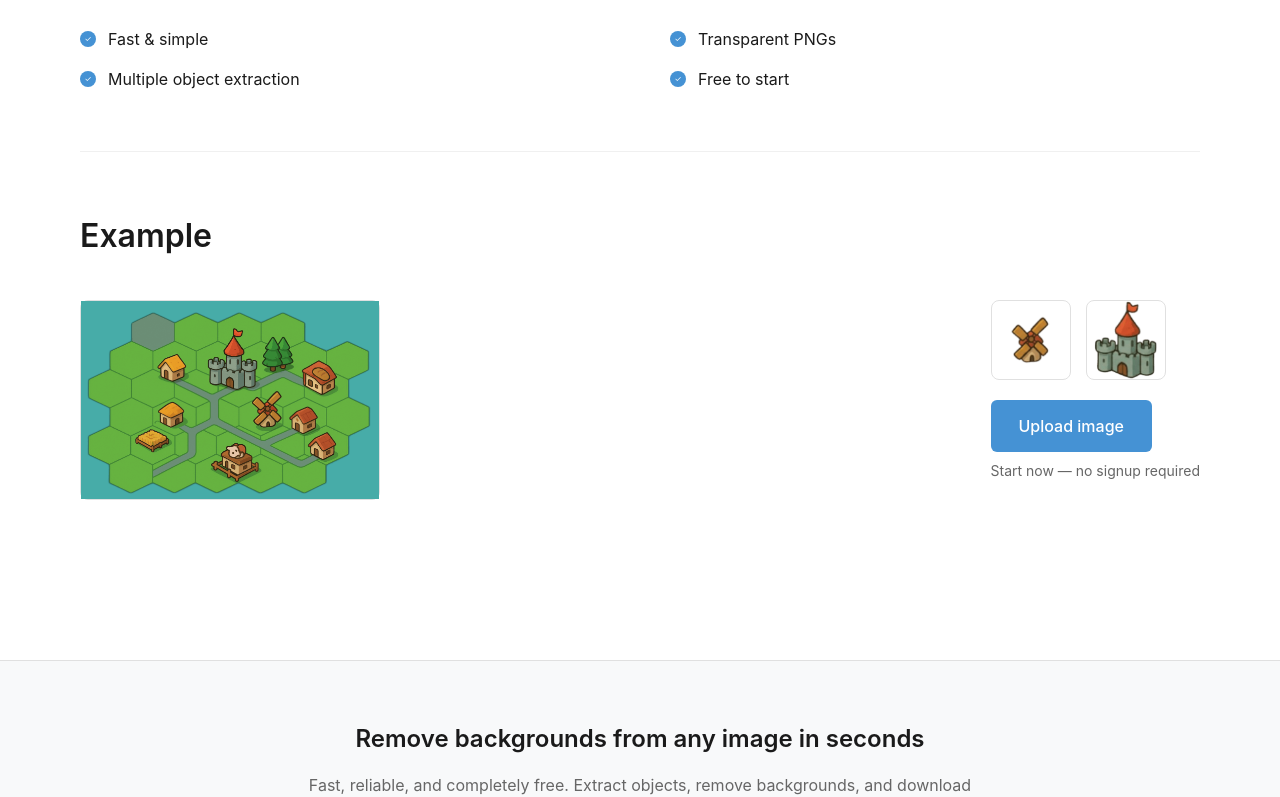
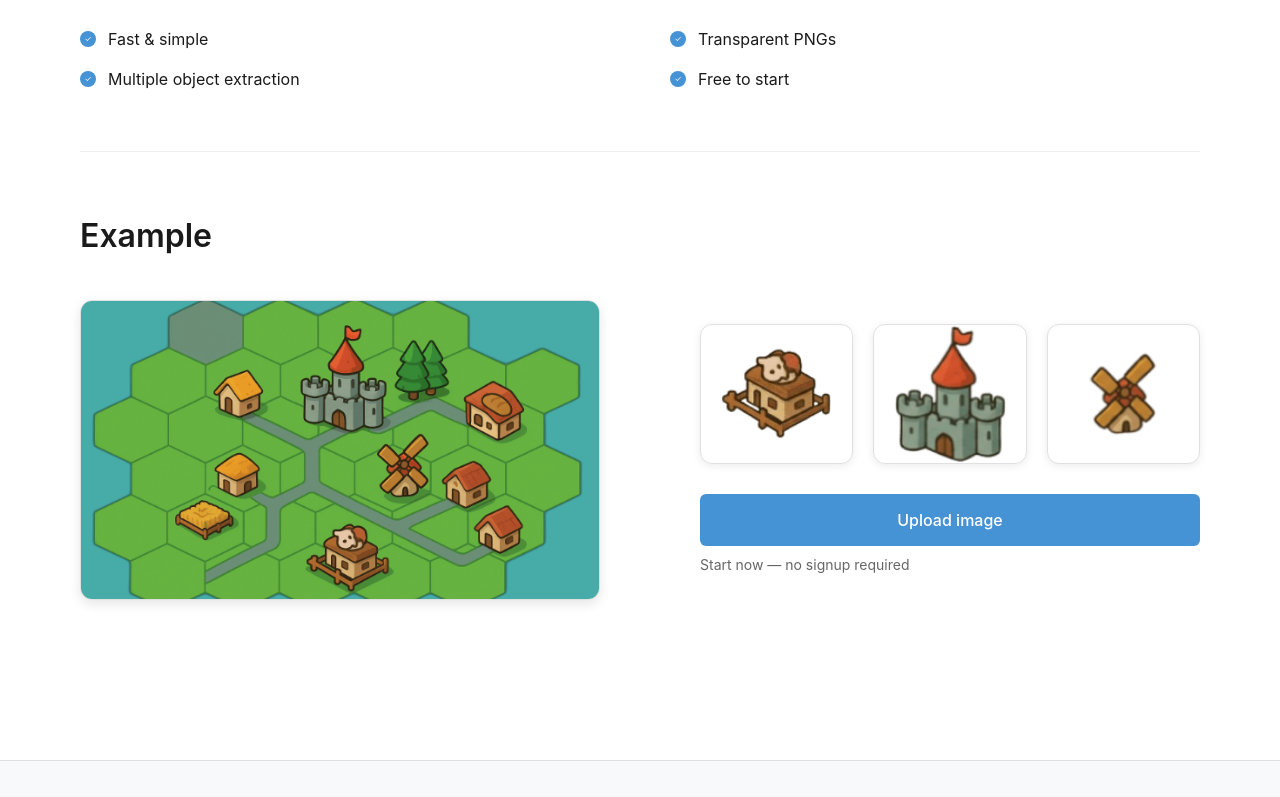
Before and after one commit to shukerullah/asset-extractor, a Next.js app: page / in a window 1280 px wide. Shown: the part 1177-1974 px from the top of the page. Built offline with nearby package versions, Linux system fonts and the light colour scheme.

Commit message:
feat: make extracted items fill parent width equally in three columns

```diff
--- a/src/app/page.module.css
+++ b/src/app/page.module.css
@@ -305,32 +305,31 @@
 
 .exampleContent {
   display: flex;
-  align-items: flex-start;
+  align-items: center;
   justify-content: space-between;
-  gap: 60px;
+  gap: 100px;
   margin: 0;
   width: 100%;
 }
 
 .sourceImage {
-  flex: 0 0 auto;
-  width: 300px;
-  height: 200px;
+  flex: 1;
+  height: 300px;
   border: 1px solid #e0e0e0;
-  border-radius: 8px;
+  border-radius: 12px;
   background: white;
-  display: flex;
-  align-items: center;
-  justify-content: center;
   position: relative;
+  overflow: hidden;
+  box-shadow: 0 4px 12px rgba(0, 0, 0, 0.1);
 }
 
 .rightSide {
-  flex: 0 0 auto;
+  flex: 0 0 50%;
   display: flex;
   flex-direction: column;
-  align-items: flex-start;
-  gap: 20px;
+  align-items: flex-end;
+  gap: 30px;
+  max-width: 500px;
 }
 
 .exampleHouse {
@@ -394,24 +393,26 @@
 
 .extractedObjects {
   display: flex;
-  gap: 15px;
-  flex: 0 0 auto;
+  gap: 20px;
+  width: 100%;
+  justify-content: flex-end;
 }
 
 .extractedItem {
-  width: 80px;
-  height: 80px;
+  flex: 1;
+  height: 140px;
   background: white;
   border: 1px solid #e0e0e0;
-  border-radius: 8px;
-  padding: 8px;
+  border-radius: 12px;
+  padding: 12px;
   display: flex;
   align-items: center;
   justify-content: center;
   position: relative;
   background-image: repeating-conic-gradient(#f8f9fa 0% 25%, transparent 0% 50%)
-    50% / 8px 8px;
+    50% / 10px 10px;
   box-sizing: border-box;
+  box-shadow: 0 2px 8px rgba(0, 0, 0, 0.08);
 }
 
 .extractedItem .house {
@@ -429,8 +430,9 @@
 }
 
 .uploadSection {
-  text-align: left;
+  text-align: right;
   margin-top: 0;
+  width: 100%;
 }
 
 .uploadImageBtn {
@@ -444,6 +446,7 @@
   cursor: pointer;
   transition: background 0.2s ease;
   margin-bottom: 8px;
+  width: 100%;
 }
 
 .uploadImageBtn:hover {
@@ -455,6 +458,7 @@
   color: #666;
   margin: 0;
   font-weight: 400;
+  text-align: left;
 }
 
 /* Canvas Section (when image is uploaded) */
--- a/src/app/page.tsx
+++ b/src/app/page.tsx
@@ -420,8 +420,8 @@ export default function AssetExtractorApp() {
               <div className={styles.extractedObjects}>
                 <div className={styles.extractedItem}>
                   <Image
-                    src="/assets/mill.png"
-                    alt="Extracted mill"
+                    src="/assets/house.png"
+                    alt="Extracted house"
                     fill
                     style={{ objectFit: "contain" }}
                   />
@@ -430,6 +430,14 @@ export default function AssetExtractorApp() {
                   <Image
                     src="/assets/castle.png"
                     alt="Extracted castle"
+                    fill
+                    style={{ objectFit: "contain" }}
+                  />
+                </div>
+                <div className={styles.extractedItem}>
+                  <Image
+                    src="/assets/mill.png"
+                    alt="Extracted mill"
                     fill
                     style={{ objectFit: "contain" }}
                   />
```
Also changed, not shown: public/assets/house.png (added).
